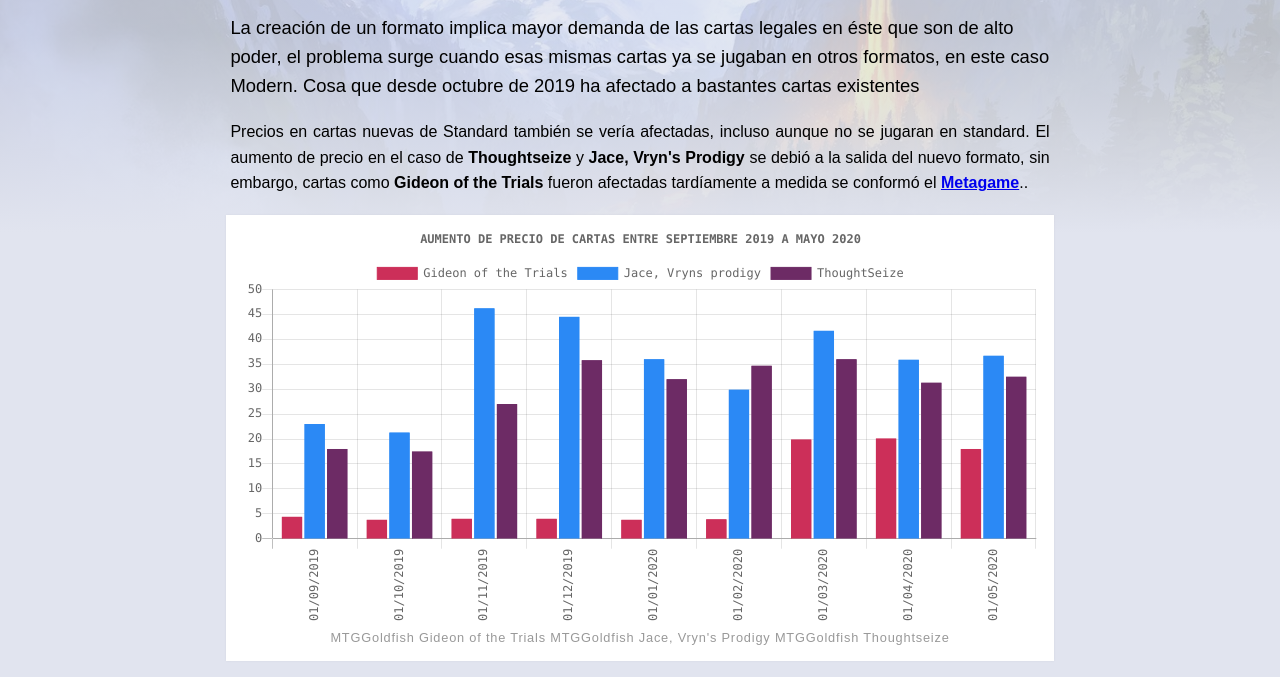
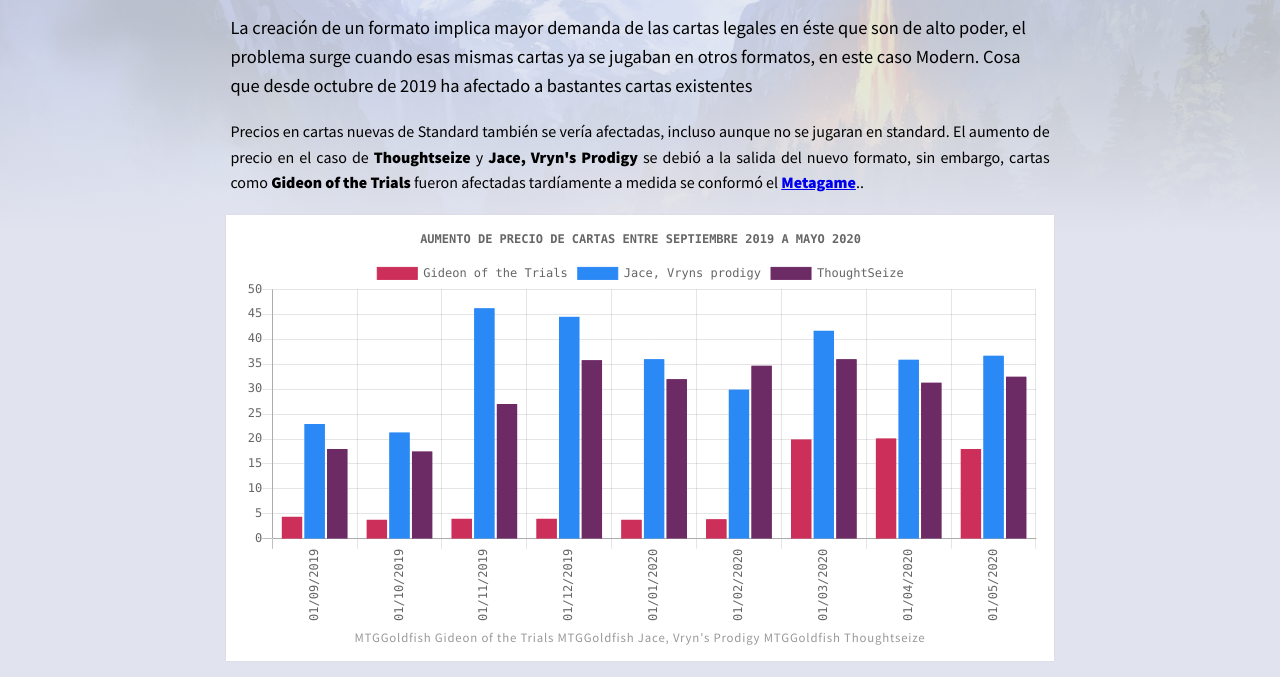
Before and after one commit to Panshios/clase-09, a plain HTML site: page page-2.html in a window 1280 px wide. Shown: the part 167-844 px from the top of the page. Drawn offline with nearby package versions, Linux system fonts and the light colour scheme.

Commit message:
Add files via upload

```diff
--- a/estilo.css
+++ b/estilo.css
@@ -1,10 +1,11 @@
+@import url('https://fonts.googleapis.com/css2?family=Source+Sans+Pro:wght@400;900&display=swap');
 html, body {
     margin: 0;
     padding: 0;
 }
 
 body {
-    @import url('https://fonts.googleapis.com/css2?family=Source+Sans+Pro&display=swap');
+
     color: #000;
     background: linear-gradient(180deg, rgba(225, 228, 239, 0.8) 200px, rgba(225, 228, 239, 0.9) 300px, rgba(225, 228, 239, 1) 400px), url('image-bg.jpg');
     background-size: 100% auto;
@@ -25,7 +26,6 @@ a, em, strong {
 }
 
 h1 {
-    @import url('https://fonts.googleapis.com/css2?family=Source+Sans+Pro:wght@900&display=swap');
     font-family: 'Source Sans Pro', sans-serif;
     color: #6d2b65;
 }
```
